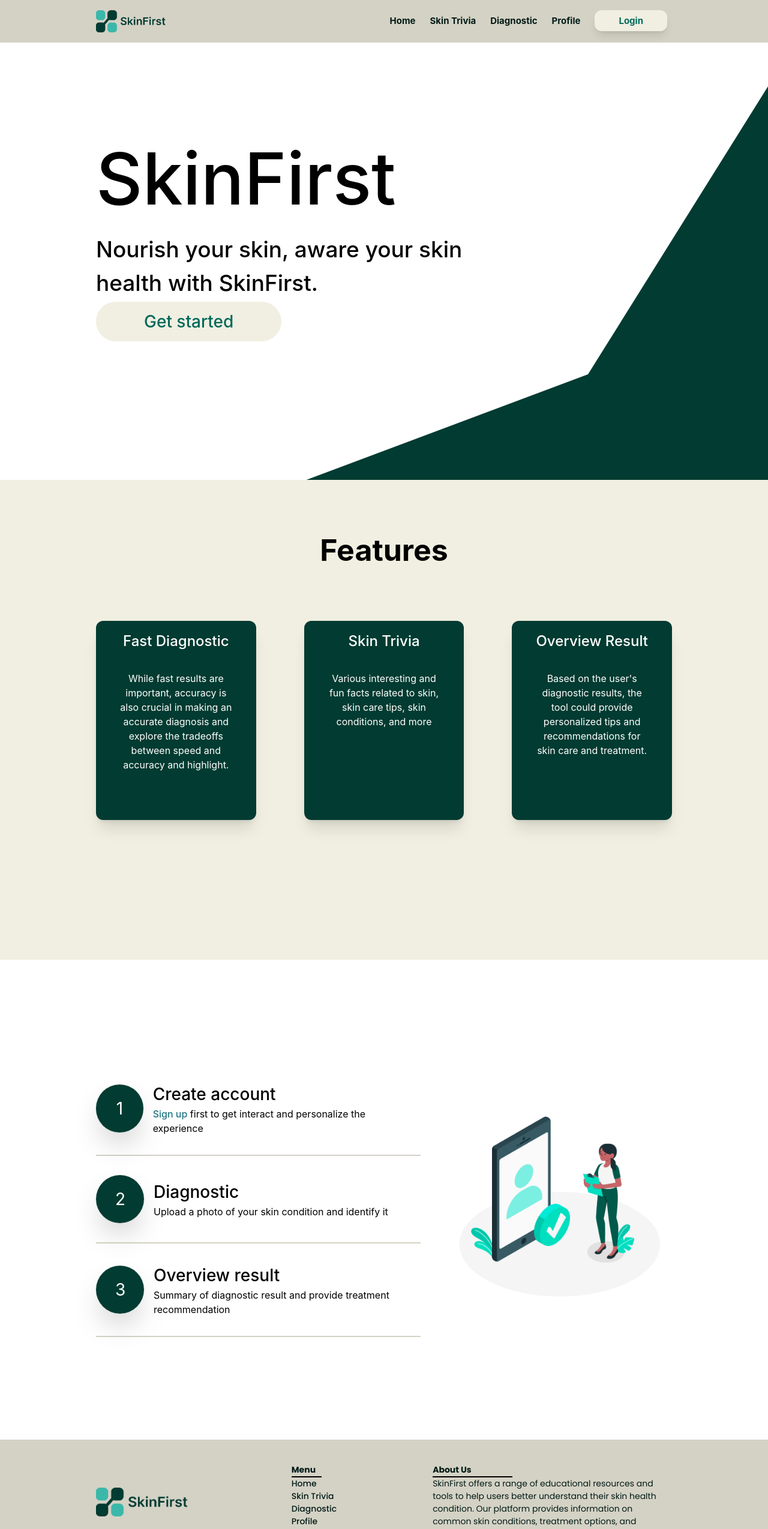
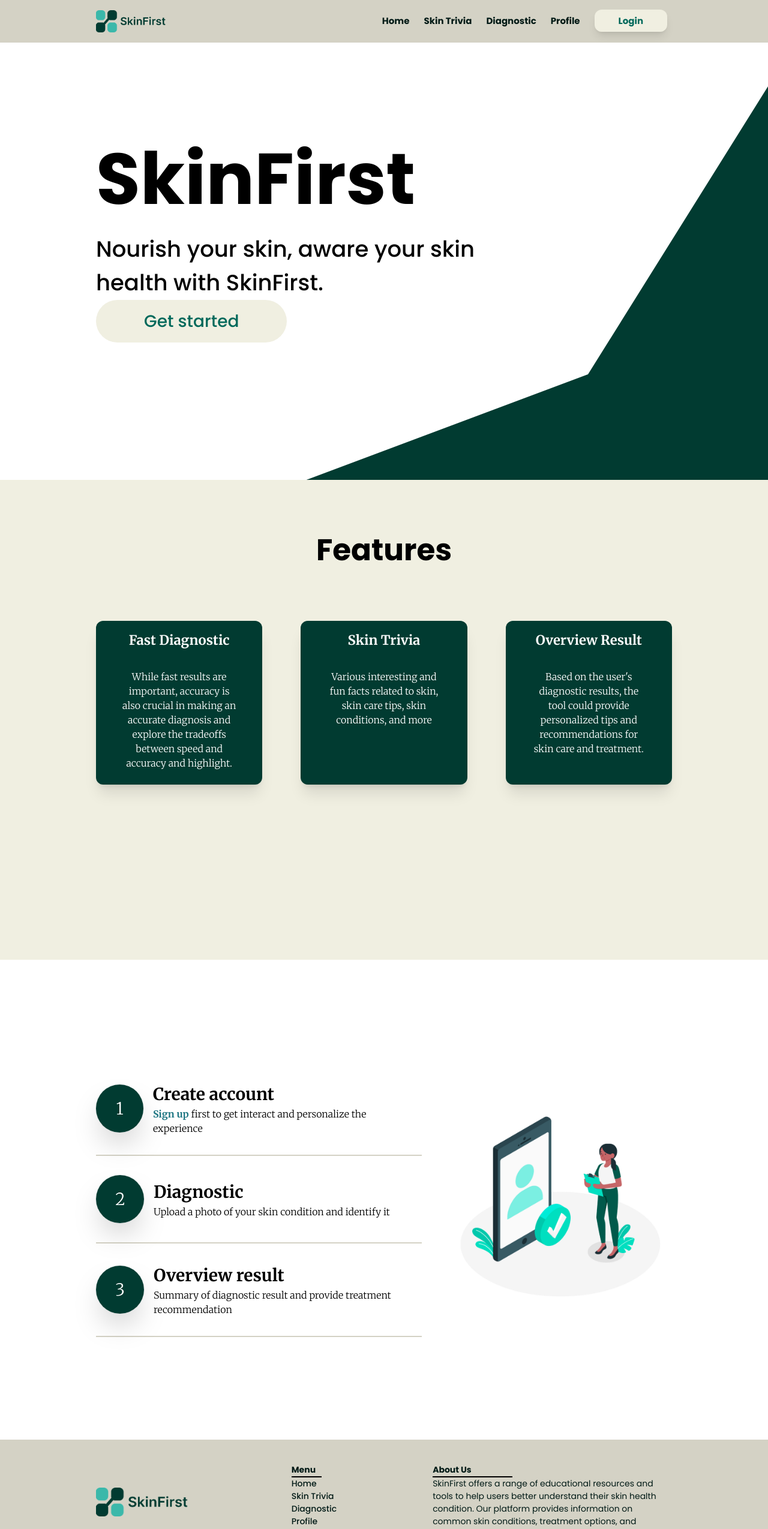
Before and after one commit to Auletta-Khansa/SkinFirst, a React (Create React App) app: page / in a window 1280 px wide. Shown: the top 2549 px of the page at 60% size. Built offline with nearby package versions, Linux system fonts and the light colour scheme.

Commit message:
change font and size

```diff
--- a/src/components/Navbar.jsx
+++ b/src/components/Navbar.jsx
@@ -5,7 +5,7 @@ import { Link } from 'react-router-dom'
 const Navbar = () => {
   return (
     <div>
-      <div className='bg-[#D4D2C5] py-4 fixed w-screen z-50'>
+      <div className='bg-[#D4D2C5] py-4 fixed w-screen z-50 font-poppins'>
           <div className='px-40'>
             <div className='flex justify-between items-center gap-10 font-bold'>
               <div>
--- a/src/components/pages/InputSkinTrivia.jsx
+++ b/src/components/pages/InputSkinTrivia.jsx
@@ -3,21 +3,21 @@ import React from 'react'
 const InputSkinTrivia = () => {
   return (
     <>
-        <div className='min-h-screen px-40 py-40 '>
-            <h1 className='text-[36px] font-bold text-center pb-10'>List a New Skin Trivia Information</h1>
+        <div className='min-h-screen px-40 py-40 font-merriweather'>
+            <h1 className='text-[36px] font-bold text-center pb-10 font-poppins'>List a New Skin Trivia Information</h1>
             <div className='flex justify-center'>
                 <div className='bg-[#00695B] p-8 w-1/2 shadow-2xl rounded-xl'>
                     <div className='flex-col flex text-white pb-8'>
-                        <label className='text-medium text-[28px]' >Image</label>
+                        <label className='text-medium text-[24px]' >Image</label>
                         <img src='contoh' alt='img-uploaded' className='bg-white text-black p-4 h-[300px]'/>
                         <input type="file" className='bg-white text-black p-4' />
                     </div>
                     <div className='flex-col flex text-white pb-8'>
-                        <label className='text-medium text-[28px]' >Name</label>
+                        <label className='text-medium text-[24px]' >Name</label>
                         <input type="text" className='bg-white text-black px-4 py-2' />
                     </div>
                     <div className='flex-col flex text-white pb-8'>
-                        <label className='text-medium text-[28px]' >Description</label>
+                        <label className='text-medium text-[24px]' >Description</label>
                         <input type="text" className='bg-white text-black px-4 py-2' />
                     </div>
                     <div className='flex justify-end gap-4 font-medium '>
--- a/src/components/pages/LandingPage.jsx
+++ b/src/components/pages/LandingPage.jsx
@@ -31,9 +31,9 @@ const LandingPage = () => {
     <>
     {/*SkinFirst */}
     <div className='min-h-screen px-40 '>
-        <div className='flex'>
+        <div className='flex font-poppins'>
             <div className='pt-52 relative z-10'>
-                <h1 className='text-[120px] font-medium'>SkinFirst</h1>
+                <h1 className='text-[120px] font-semibold'>SkinFirst</h1>
                 <h2 className='text-[37px] w-3/4 font-medium pb-4'>Nourish your skin, aware your skin health with SkinFirst.</h2>
                 <a href='#features' className='bg-[#F0EFE1] hover:bg-[#c6c4a9] text-[#00695B] font-medium duration-200 hover:text-[#679a94] px-20 py-4 text-[28px] rounded-full'>Get started</a>
             </div>
@@ -47,28 +47,28 @@ const LandingPage = () => {
     </div>
 
     {/*Features */}
-    <div id="features" className='min-h-screen bg-[#F0EFE1] px-40 z-10 relative'>
+    <div id="features" className='min-h-screen bg-[#F0EFE1] px-40 z-10 relative font-merriweather'>
       <div className='px-40 pt-20 flex justify-center'>
-        <h1 className='text-[50px] font-bold'>Features</h1>
+        <h1 className='text-[50px] font-bold font-poppins'>Features</h1>
       </div>
-      <div className='flex justify-between gap-x-20 pt-20  '>
-        <div className='bg-[#013B31] px-10 py-4 text-white rounded-xl shadow-xl w-[50%] pb-20'>
-          <h1 className='text-center text-[24px] font-medium pb-8'>Fast Diagnostic</h1>
+      <div className='flex justify-between gap-x-16 pt-20  '>
+        <div className='bg-[#013B31] px-10 py-4 text-white rounded-xl shadow-xl w-[50%] pb-6'>
+          <h1 className='text-center text-[22px] font-semibold pb-8'>Fast Diagnostic</h1>
           <p className='text-center'>While fast results are important, accuracy is also crucial in making an accurate diagnosis and explore the tradeoffs between speed and accuracy and highlight.</p>
         </div>
-        <div className='bg-[#013B31] px-10 py-4 text-white rounded-xl shadow-xl w-[50%] pb-20'>
-          <h1 className='text-center text-[24px] font-medium pb-8'>Skin Trivia</h1>
+        <div className='bg-[#013B31] px-10 py-4 text-white rounded-xl shadow-xl w-[50%] pb-6'>
+          <h1 className='text-center text-[22px] font-semibold pb-8'>Skin Trivia</h1>
           <p className='text-center'>Various interesting and fun facts related to skin, skin care tips, skin conditions, and more</p>
         </div>
-        <div className='bg-[#013B31] px-10 py-4 text-white rounded-xl shadow-xl w-[50%] pb-20'>
-          <h1 className='text-center text-[24px] font-medium pb-8'>Overview Result</h1>
+        <div className='bg-[#013B31] px-10 py-4 text-white rounded-xl shadow-xl w-[50%] pb-6'>
+          <h1 className='text-center text-[22px] font-semibold pb-8'>Overview Result</h1>
           <p className='text-center'>Based on the user's diagnostic results, the tool could provide personalized tips and recommendations for skin care and treatment.</p>
         </div>
       </div>
     </div>
 
     {/* */}
-    <section className='min-h-screen px-40 flex items-center'>
+    <section className='min-h-screen px-40 flex items-center font-merriweather'>
       <div className='flex justify-end gap-10'>
         <div className='flex-col justify-start'>
           <div className='border-b-2 border-primary-3 py-8 flex items-center'>
@@ -76,8 +76,8 @@ const LandingPage = () => {
               <span className='text-white text-[28px] p-4'>1</span>
             </button>
             <div className='flex-col px-4'>
-              <h1 className='text-[28px] font-medium'>Create account</h1>
-              <p><Link to="/signup" className='font-medium text-[#207783] hover:underline'>Sign up</Link> first to get interact and personalize the experience</p>
+              <h1 className='text-[28px] font-semibold'>Create account</h1>
+              <p><Link to="/signup" className='font-semibold text-[#207783] hover:underline'>Sign up</Link> first to get interact and personalize the experience</p>
             </div>
           </div>
           <div className=' border-b-2 border-primary-3 py-8 flex items-center'>
@@ -85,7 +85,7 @@ const LandingPage = () => {
               <span className='text-white text-[28px] p-4'>2</span>
             </button>
             <div className='flex-col px-4'>
-              <h1 className='text-[28px] font-medium'>Diagnostic</h1>
+              <h1 className='text-[28px] font-semibold'>Diagnostic</h1>
               <p>Upload a photo of your skin condition and identify it</p>
             </div>
           </div>
@@ -94,7 +94,7 @@ const LandingPage = () => {
               <span className='text-white text-[28px] p-4'>3</span>
             </button>
             <div className='flex-col px-4'>
-              <h1 className='text-[28px] font-medium'>Overview result</h1>
+              <h1 className='text-[28px] font-semibold'>Overview result</h1>
               <p>Summary of diagnostic result and provide treatment recommendation </p>
             </div>
           </div>
--- a/src/components/pages/SkinTrivia.jsx
+++ b/src/components/pages/SkinTrivia.jsx
@@ -24,7 +24,7 @@ const SkinTrivia = () => {
     return (
     <>
     {/*Definition */}
-    <section className='min-h-[50vh] px-40 pt-40'>
+    <section className='min-h-[50vh] px-40 pt-40 font-poppins'>
         <div className='flex-col justify-center'>
             <h1 className='text-center text-[50px] font-bold pb-10'>Skin Trivia</h1>
             <div className='items-center flex justify-center'>
@@ -36,11 +36,8 @@ const SkinTrivia = () => {
     </section>
 
     {/*Fun Facts */}
-    <section className='min-h-screen  px-40 pt-40'>
-        <h1 className='text-center text-[50px] font-medium'>Skin Diseases</h1>
-        <div className='flex justify-center'>
-            <Link to='/skin-trivia/input-informatons' className='text-[24px] text-sky-500 hover:text-sky-700 hover:underline'>Input trivia information here</Link>
-        </div>
+    <section className='min-h-screen  px-40 pt-40 font-merriweather'>
+        <h1 className='text-center text-[50px] font-medium font-poppins'>Skin Diseases</h1>
         <div className='pt-10 flex flex-col justify-center gap-4'>
             <div className='text-white flex justify-center gap-20'>
                 <button onClick={()=>handleTrivia(1)} className='bg-primary-0 px-10 py-2 rounded-full hover:bg-primary-3 hover:text-primary-0 duration-300 focus:bg-primary-3 focus:text-primary-0 active:bg-primary-1'>Atopic Dermatitis</button>
@@ -70,6 +67,9 @@ const SkinTrivia = () => {
                 <h1 className='text-center p-4'>Atopic Dermatitis "Card V3"</h1>
             </div> */}
         </div>
+        <div className='flex justify-center pt-8'>
+            <Link to='/skin-trivia/input-informatons' className='text-[20px] text-sky-500 hover:text-sky-700 hover:underline'>Input trivia information here</Link>
+        </div>
         <div className='py-10'>
             <div className='bg-primary-0 p-8 text-white shadow-2xl min-h-[500px]'>
                 <div className=''>
@@ -78,7 +78,7 @@ const SkinTrivia = () => {
                         <h1 className='text-[30px] font-medium pb-8'>Atopic Dermatitis</h1>
                         <div className='flex gap-10'>
                             <img src={AtopicDermatitis} alt='atopic-dermatitis' className='border-white border-2 border-solid w-1/2'/>
-                            <div>
+                            <div className='flex-col gap-4 flex'>
                                 <div className='flex gap-1'>
                                     <div>-</div>
                                     <div>Nama lain : Eksim atopik atau eksim kering</div>
```
